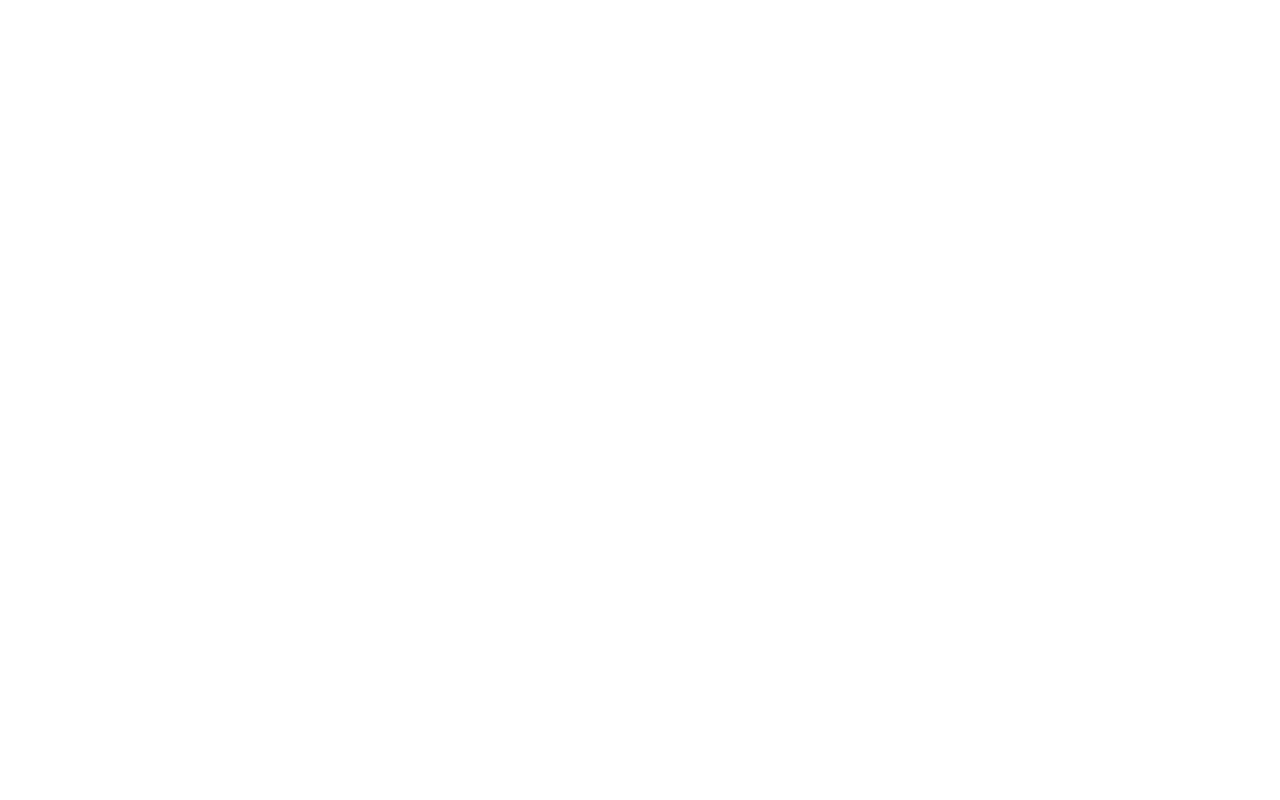
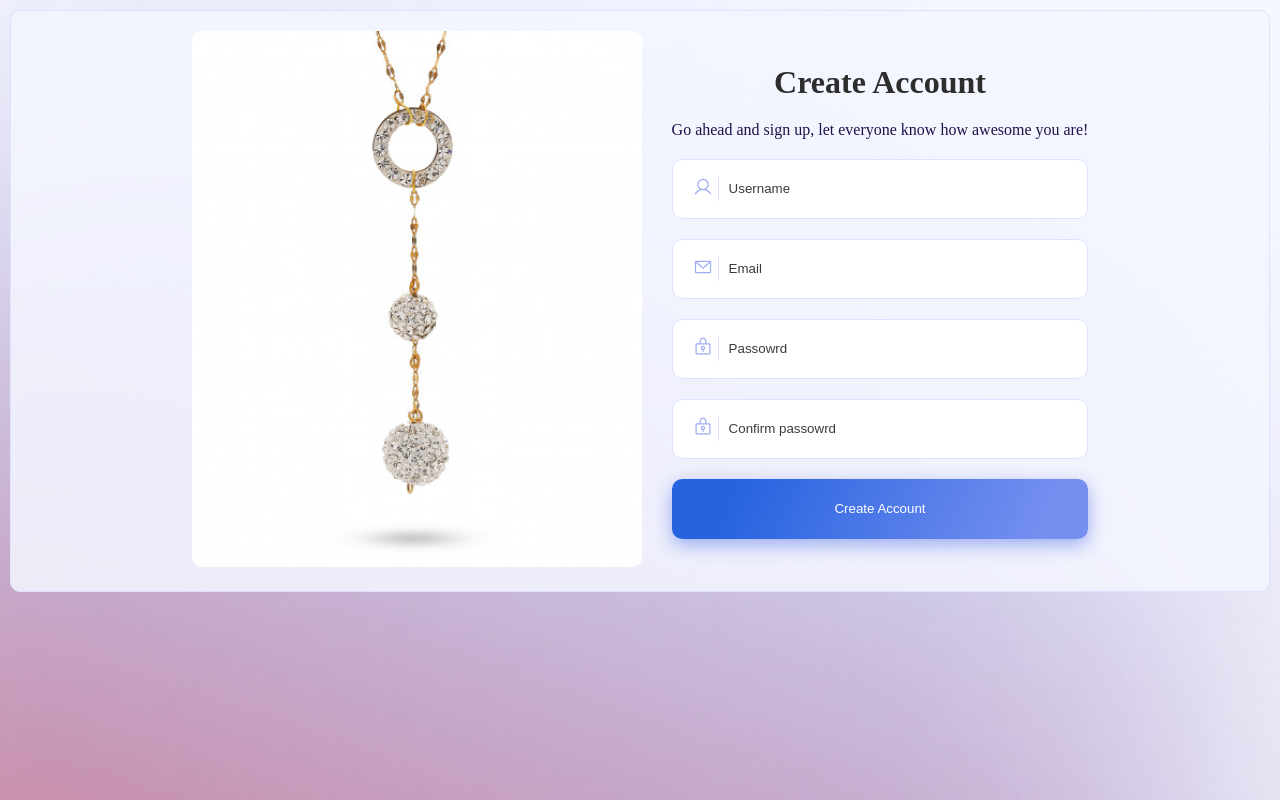
Before and after one commit to ahelmi365/Valinteca_Fronted_Task, a plain HTML site: page sign-up/sign-up.html in a window 1280 px wide. Drawn offline with Linux system fonts and the light colour scheme.

Commit message:
added sign-up page styling noly

```diff
--- a/sign-up/sign-up.html
+++ b/sign-up/sign-up.html
@@ -1,12 +1,58 @@
 <!DOCTYPE html>
 <html lang="en">
+
 <head>
     <meta charset="UTF-8">
     <meta http-equiv="X-UA-Compatible" content="IE=edge">
     <meta name="viewport" content="width=device-width, initial-scale=1.0">
+    <link rel="stylesheet" href="style.css">
     <title>Valinteca Signup</title>
 </head>
+
 <body>
+    <div class="container">
+        <div class="main-content">
+            <div class="sign-up-img">
+                <img src="../images/register.png" alt="Image to register">
+            </div>
 
+            <div class="sign-up-form">
+                <h1>Create Account</h1>
+                <p>Go ahead and sign up, let everyone know how awesome you are!</p>
+
+                <form action="" method="post" class="register-form">
+
+                    <div class="username field-control">
+                        <div class="field-icon"><img src="../images/user-icon.png" alt=""></div>
+                        <input type="text" name="userName" id="userName" placeholder="Username">
+                    </div>
+
+                    <div class="email field-control">
+                        <div class="field-icon"><img src="../images/email-icon.png" alt=""></div>
+                        <input type="email" name="email" id="email" placeholder="Email">
+                    </div>
+
+
+                    <div class="passowrd field-control">
+                        <div class="field-icon"><img src="../images/passowrd-icon.png" alt=""></div>
+                        <input type="passowrd" name="passowrd" id="passowrd" placeholder="Passowrd">
+                    </div>
+
+                    <div class="confirm-passowrd field-control">
+                        <div class="field-icon"><img src="../images/passowrd-icon.png" alt=""></div>
+                        <input type="confirm-passowrd" name="confirm-passowrd" id="confirm-passowrd" placeholder="Confirm passowrd">
+                    </div>
+
+
+
+
+                    <div class="submit">
+                        <button type="submit" class="submit-btn">Create Account</button>
+                    </div>
+                </form>
+            </div>
+        </div>
+    </div>
 </body>
+
 </html>
--- /dev/null
+++ b/sign-up/style.css
@@ -0,0 +1,176 @@
+/* general styling */
+html {
+    box-sizing: border-box;
+}
+
+*,
+*:before,
+*:after {
+    box-sizing: inherit;
+    margin: 0;
+    padding: 0;
+}
+
+/* ======================================================== */
+
+body {
+    background: rgba(245, 247, 255, 0.85);
+}
+
+.container {
+    /* padding: 40px 40px; */
+}
+
+.main-content {
+    padding: 20px;
+    margin: 10px;
+    border: 1px solid #DBE3FF;
+    border-radius: 10px;
+}
+
+.main-content,
+.sign-up-form,
+.register-form {
+    display: flex;
+    flex-flow: column nowrap;
+    align-items: center;
+    gap: 20px;
+
+}
+
+.register-form,
+.field-control,
+input {
+    width: 100%;
+}
+
+.sign-up-img img {
+    width: 100%;
+    height: 315px;
+}
+
+
+.sign-up-form h1 {
+    color: #2D2D2D;
+    font-family: 'Abdoullah Ashgar EL-kharef';
+    text-align: center;
+}
+
+.sign-up-form p {
+    color: #1F1249;
+    font-family: ' Abdoullah Ashgar EL-kharef';
+    text-align: center;
+
+}
+
+
+
+input {
+    border: none;
+    padding-left: 10px;
+    height: 40px;
+
+}
+
+input:focus {
+    outline: none !important;
+    border: 1px solid #DBE3FF;
+}
+
+input::placeholder {
+    color: #3B3B3B;
+}
+
+.field-control {
+    display: flex;
+    flex-flow: row nowrap;
+    padding: 8px 20px;
+    border: 1px solid #DBE3FF;
+    border-radius: 10px;
+    justify-content: flex-start;
+    align-items: center;
+
+    height: 60px;
+    background-color: white;
+}
+
+.field-icon {
+    border-right: 1px solid #DBE3FF;
+    padding-right: 5px;
+}
+
+
+button {
+    cursor: pointer;
+    border: none;
+}
+
+.submit,
+.submit-btn {
+    width: 100%;
+}
+
+.submit-btn {
+    background: linear-gradient(113.87deg, #2663DF 14.81%, #758FF0 88.76%);
+    box-shadow: 0px 6px 18px #9CADF2;
+    color: white;
+    height: 60px;
+
+    border-radius: 10px;
+    padding: 10px;
+}
+
+
+
+/* ======================================================== */
+
+/* media queries */
+@media only screen and (min-width: 992px) {
+    /* large 992px */
+
+    body {
+        background-image: url(../images/desktop-background.png);
+        background-size: cover;
+        background-repeat: no-repeat;
+    }
+
+    .main-content {
+        display: flex;
+        flex-flow: row nowrap;
+        background: rgba(245, 247, 255, 0.85);
+        justify-content: center;
+        gap: 30px;
+        padding: 20px;
+
+
+    }
+
+    .sign-up-img {
+        height: 100%;
+    }
+
+    .sign-up-img img {
+        height: 80%;
+    }
+
+    /*
+    .sub-container {
+        display: flex;
+        flex-flow: row;
+        justify-content: center;
+        align-items: center;
+        gap: 40px;
+        background: rgba(245, 247, 255, 0.85);
+        padding: 40px;
+
+    }
+
+    .welcom-text {
+        align-items: flex-start;
+    }
+
+    .welcome-msg {
+        text-align: left;
+    } */
+
+}
```
Also changed, not shown: index.html (+1 -2 lines), images/email-icon.png (added), images/passowrd-icon.png (added), images/register.png (added), images/user-icon.png (added), images/user-svgrepo-com.svg (added).
